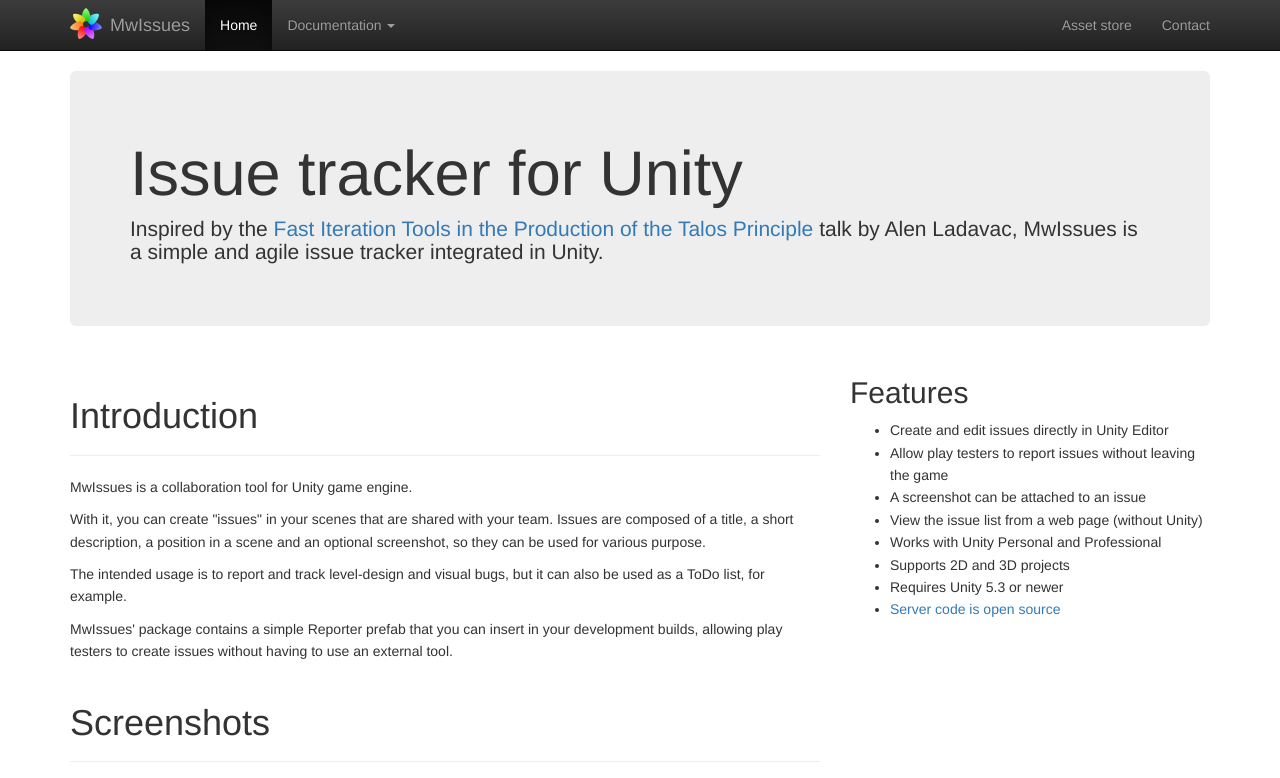
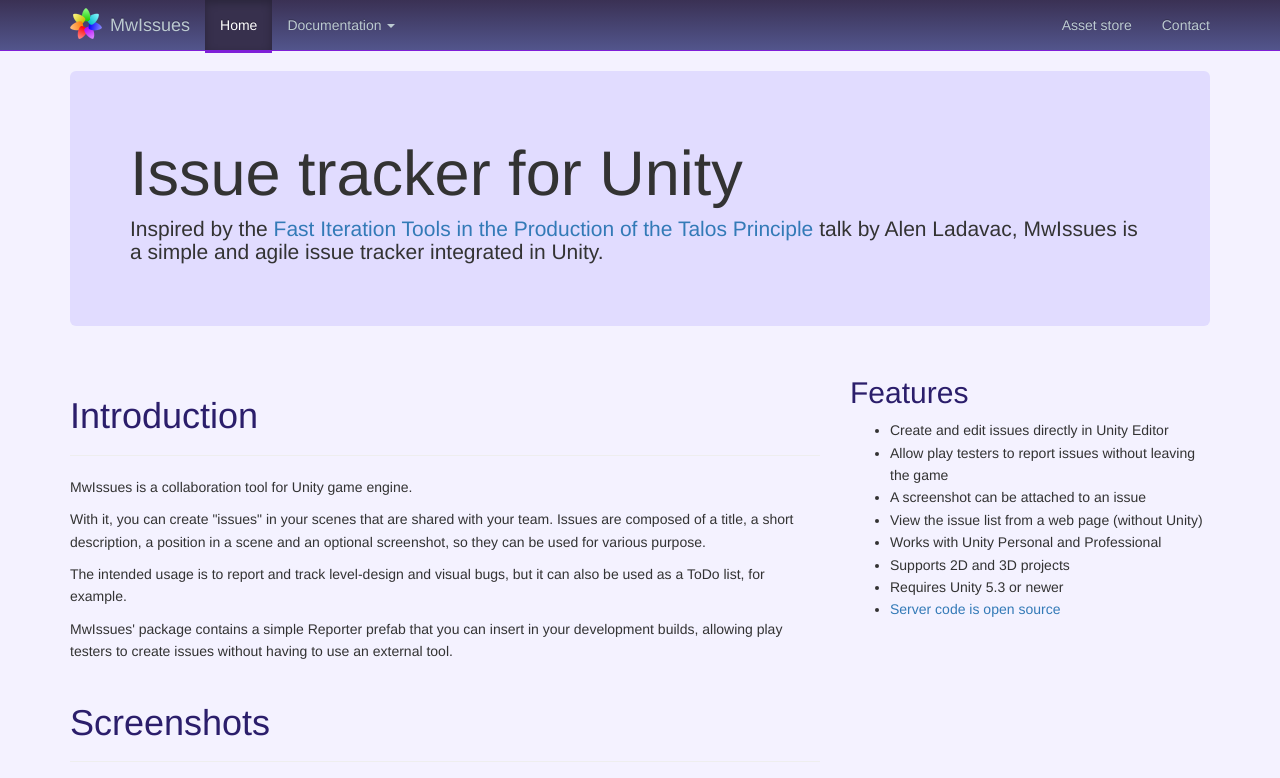
Before and after one commit to InfiniteRam/mwissues-website, a plain HTML site: page index.html in a window 1280 px wide. Shown: the top 778 px of the page. Drawn offline with nearby package versions, Linux system fonts and the light colour scheme.

Commit message:
New custom style for bootstrap

```diff
--- a/css/mwissues.css
+++ b/css/mwissues.css
@@ -1,6 +1,49 @@
 /*
  * Copyright (c) 2016 Bastien Brunnenstein
  */
+
+.navbar {
+  background-image:-webkit-linear-gradient(top,#3a3154 0,#52558c 100%);
+  background-image:-o-linear-gradient(top,#3a3154 0,#52558c 100%);
+  background-image:-webkit-gradient(linear,left top,left bottom,from(#3a3154),to(#52558c));
+  background-image:linear-gradient(to bottom,#3a3154 0,#52558c 100%);
+  border-color: #7f1fd8;
+}
+
+.navbar-inverse .navbar-brand,
+.navbar-inverse .navbar-nav > li > a {
+  color: #bccad1;
+}
+
+.navbar-nav > li > a:hover {
+  border-bottom-color: #1fbed8;
+  border-bottom-style: solid;
+  border-bottom-width: 3px;
+  margin-bottom: -3px;
+}
+
+.navbar-inverse .navbar-nav > .active > a {
+  background-color: #37304d;
+  background-image: none;
+  border-bottom-color: #7f1fd8;
+  border-bottom-style: solid;
+  border-bottom-width: 3px;
+  margin-bottom: -3px;
+}
+
+h1, h2, h3, h4 {
+  color: #2b1e6b;
+}
+
+.jumbotron {
+  background-color: #e1dcff;
+}
+
+body {
+  background-color: #f4f2ff;
+}
+
+/* ---- */
 
 body {
   line-height: 1.6em;
```
